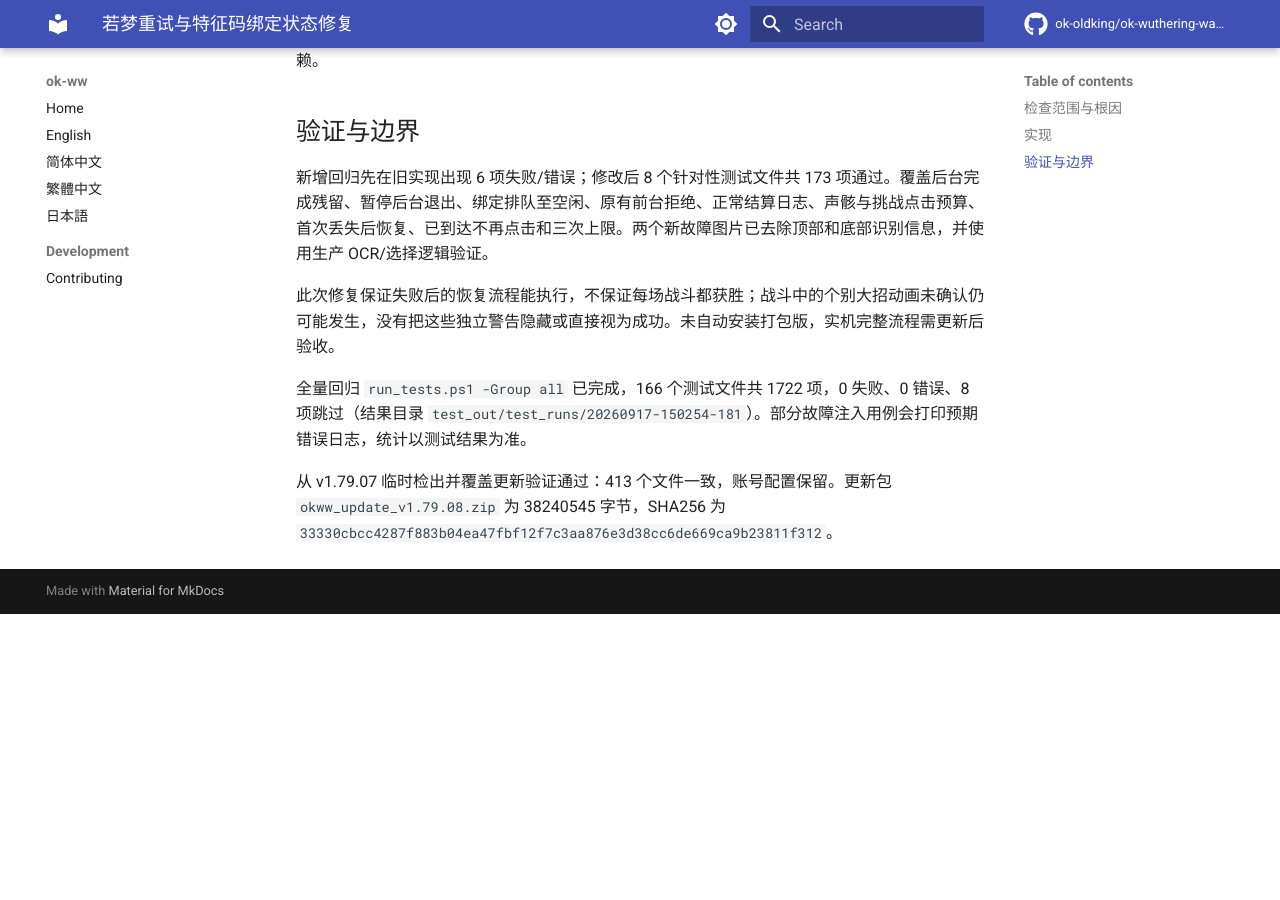
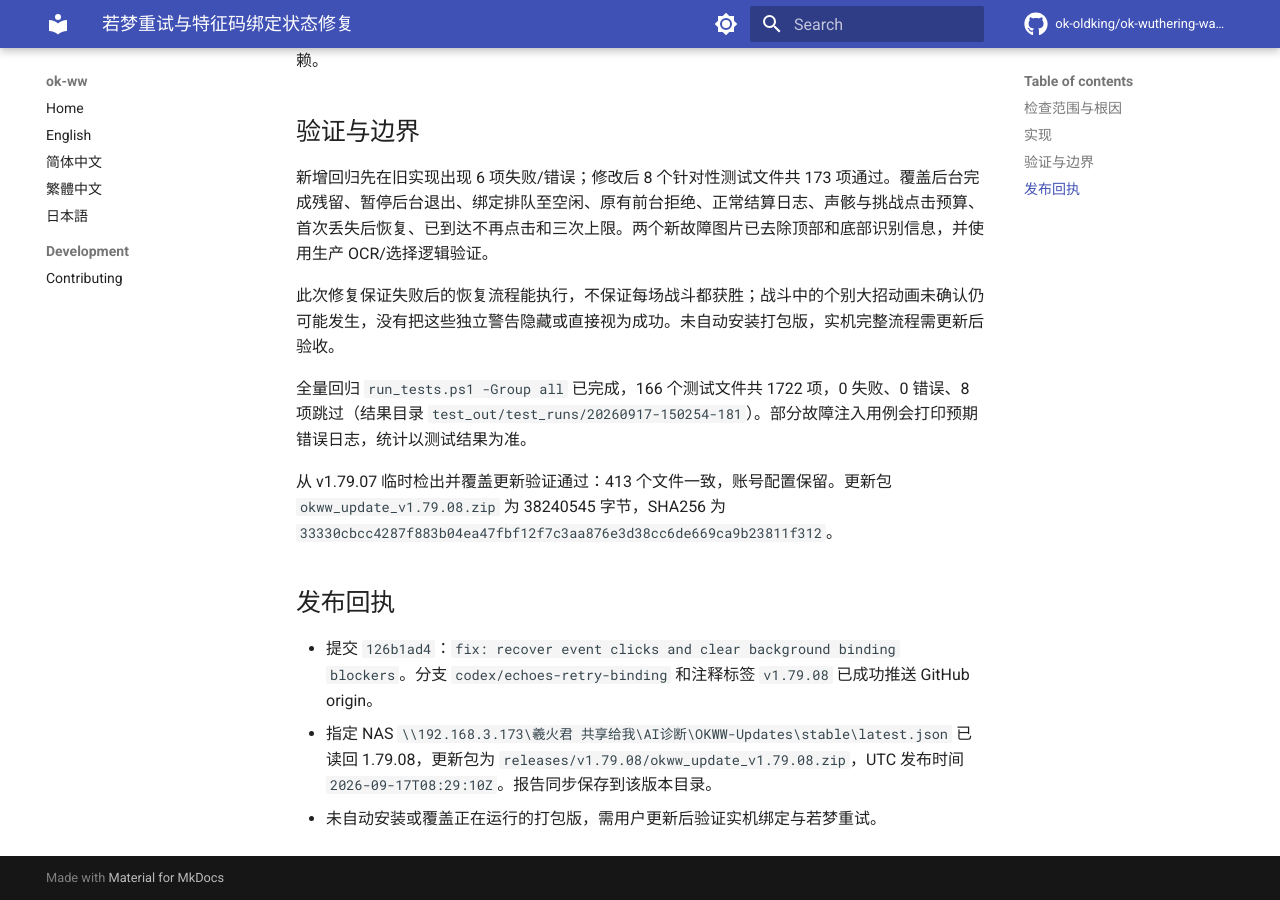
Before and after one commit to xihuojun2020-tech/okww-custom, an MkDocs documentation site: the page built from docs/reviews/2026-09-17-echoes-retry-binding.md, in a window 1280 px wide and 900 px high, scrolled down 1027 px. Built offline with MkDocs 1.6.1 and Material for MkDocs 9.7.7, drawn with Linux system fonts in a browser that asks for light colours; comment, search, counter and statistics services are not loaded; before the commit the page ends 1641 px from its top, so only the background shows below that.

Commit message:
docs: record retry and binding release verification

```diff
--- a/docs/reviews/2026-09-17-echoes-retry-binding.md
+++ b/docs/reviews/2026-09-17-echoes-retry-binding.md
@@ -28,3 +28,9 @@
 全量回归 `run_tests.ps1 -Group all` 已完成，166 个测试文件共 1722 项，0 失败、0 错误、8 项跳过（结果目录 `test_out/test_runs/20260917-150254-181`）。部分故障注入用例会打印预期错误日志，统计以测试结果为准。
 
 从 v1.79.07 临时检出并覆盖更新验证通过：413 个文件一致，账号配置保留。更新包 `okww_update_v1.79.08.zip` 为 38240545 字节，SHA256 为 `33330cbcc4287f883b04ea47fbf12f7c3aa876e3d38cc6de669ca9b23811f312`。
+
+## 发布回执
+
+- 提交 `126b1ad4`：`fix: recover event clicks and clear background binding blockers`。分支 `codex/echoes-retry-binding` 和注释标签 `v1.79.08` 已成功推送 GitHub origin。
+- 指定 NAS `\\192.168.3.173\羲火君 共享给我\AI诊断\OKWW-Updates\stable\latest.json` 已读回 1.79.08，更新包为 `releases/v1.79.08/okww_update_v1.79.08.zip`，UTC 发布时间 `2026-09-17T08:29:10Z`。报告同步保存到该版本目录。
+- 未自动安装或覆盖正在运行的打包版，需用户更新后验证实机绑定与若梦重试。
```
